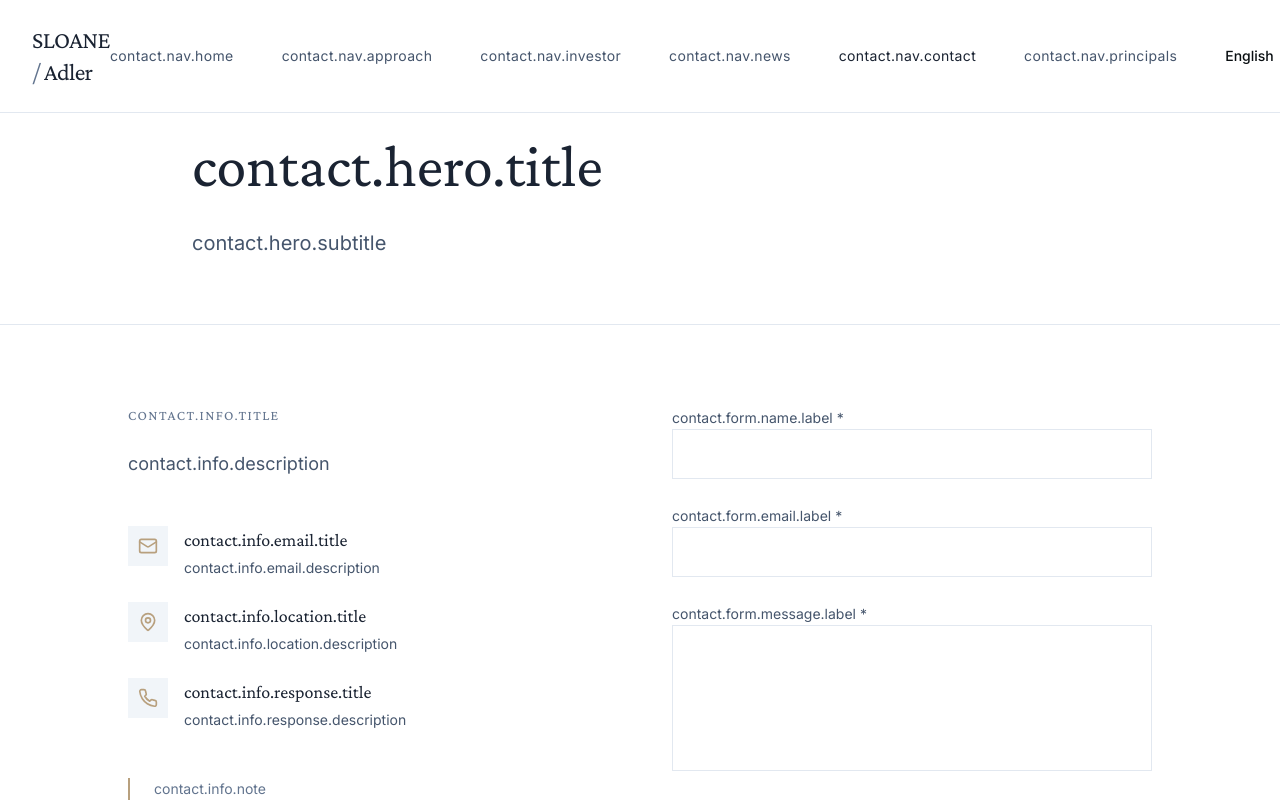
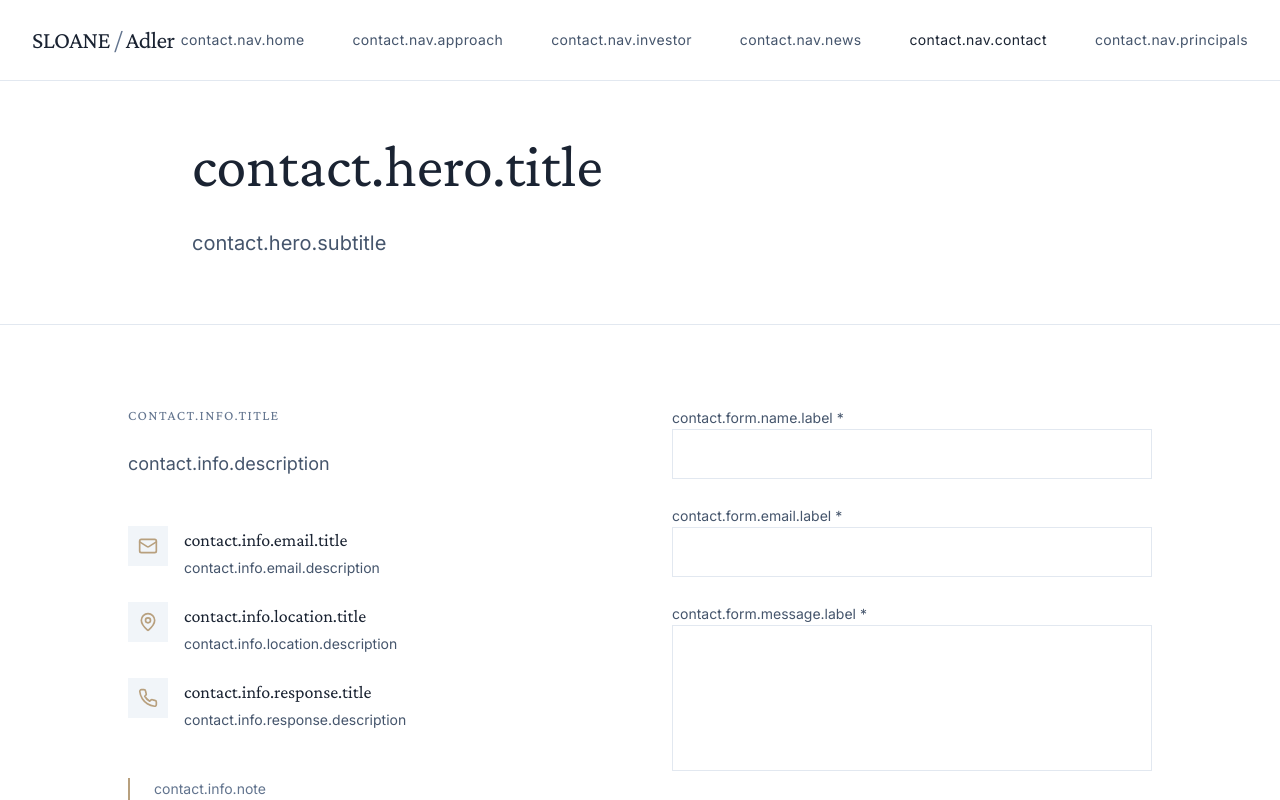
Before and after one commit to JuanOrPinilla/sloaneadler-website, a Next.js app: page /en/contact in a window 1280 px wide. Shown: the top 800 px of the page. Built offline with nearby package versions, Linux system fonts and the light colour scheme.

Commit message:
fix: remove LanguageSwitcher from headers - only show in footer

```diff
--- a/app/[locale]/contact/page.tsx
+++ b/app/[locale]/contact/page.tsx
@@ -126,7 +126,6 @@ export default function ContactPage() {
             <Link href="/login" className="text-sm tracking-wide text-slate-600 hover:text-[#1a2332] transition-colors">
               {t("nav.principals") || "Principals"}
             </Link>
-            <LanguageSwitcher />
           </nav>
 
           <button
--- a/app/[locale]/correspondence/page.tsx
+++ b/app/[locale]/correspondence/page.tsx
@@ -79,7 +79,6 @@ export default function CorrespondencePage() {
             <Link href="/login" className="text-sm tracking-wide text-slate-600 hover:text-[#1a2332] transition-colors">
               Principals
             </Link>
-            <LanguageSwitcher />
           </nav>
 
           <button
--- a/app/[locale]/page.tsx
+++ b/app/[locale]/page.tsx
@@ -90,7 +90,6 @@ export default function HomePage() {
                 {link.label}
               </Link>
             ))}
-            <LanguageSwitcher />
           </nav>
 
           {/* Mobile Hamburger */}
```
